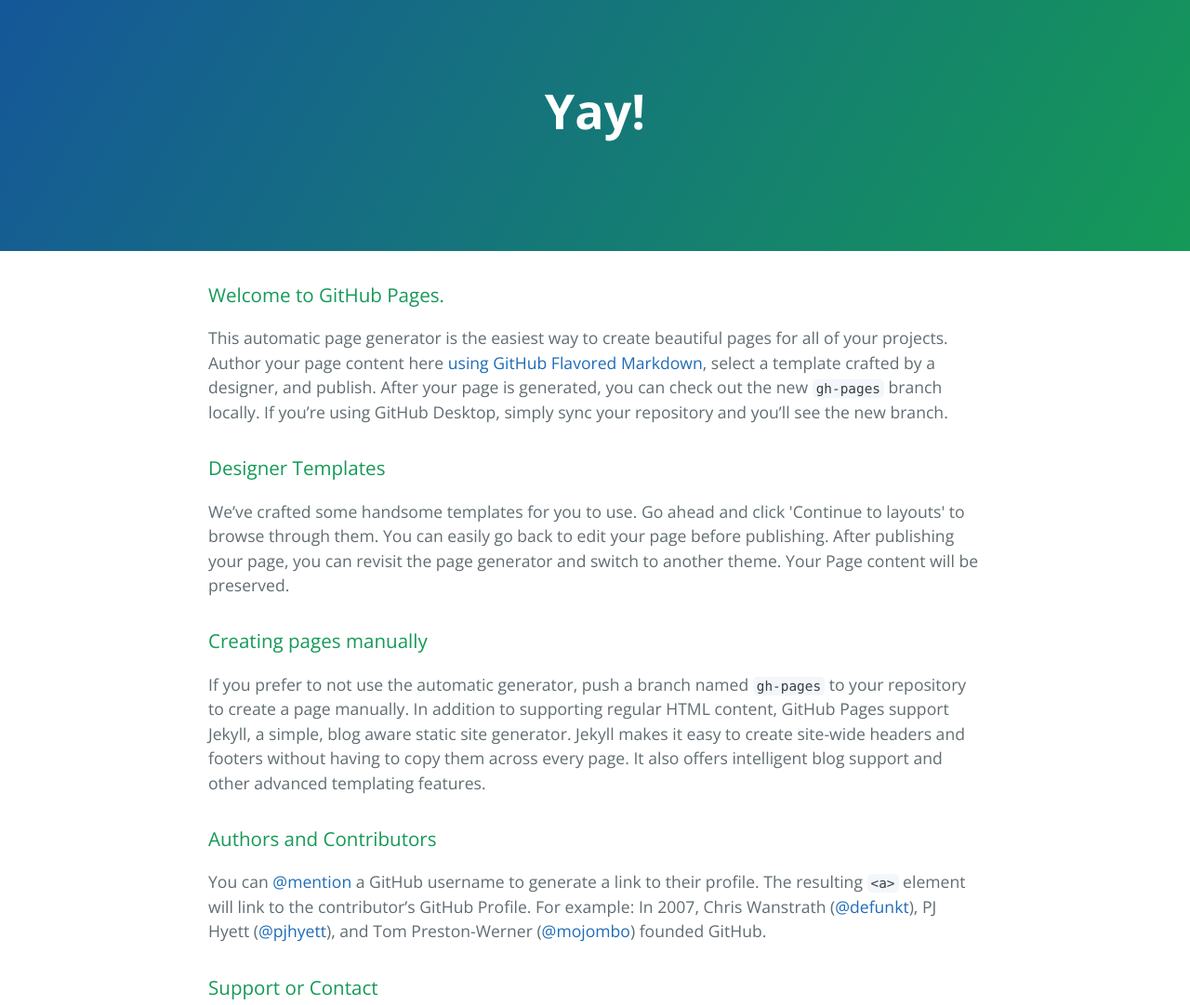
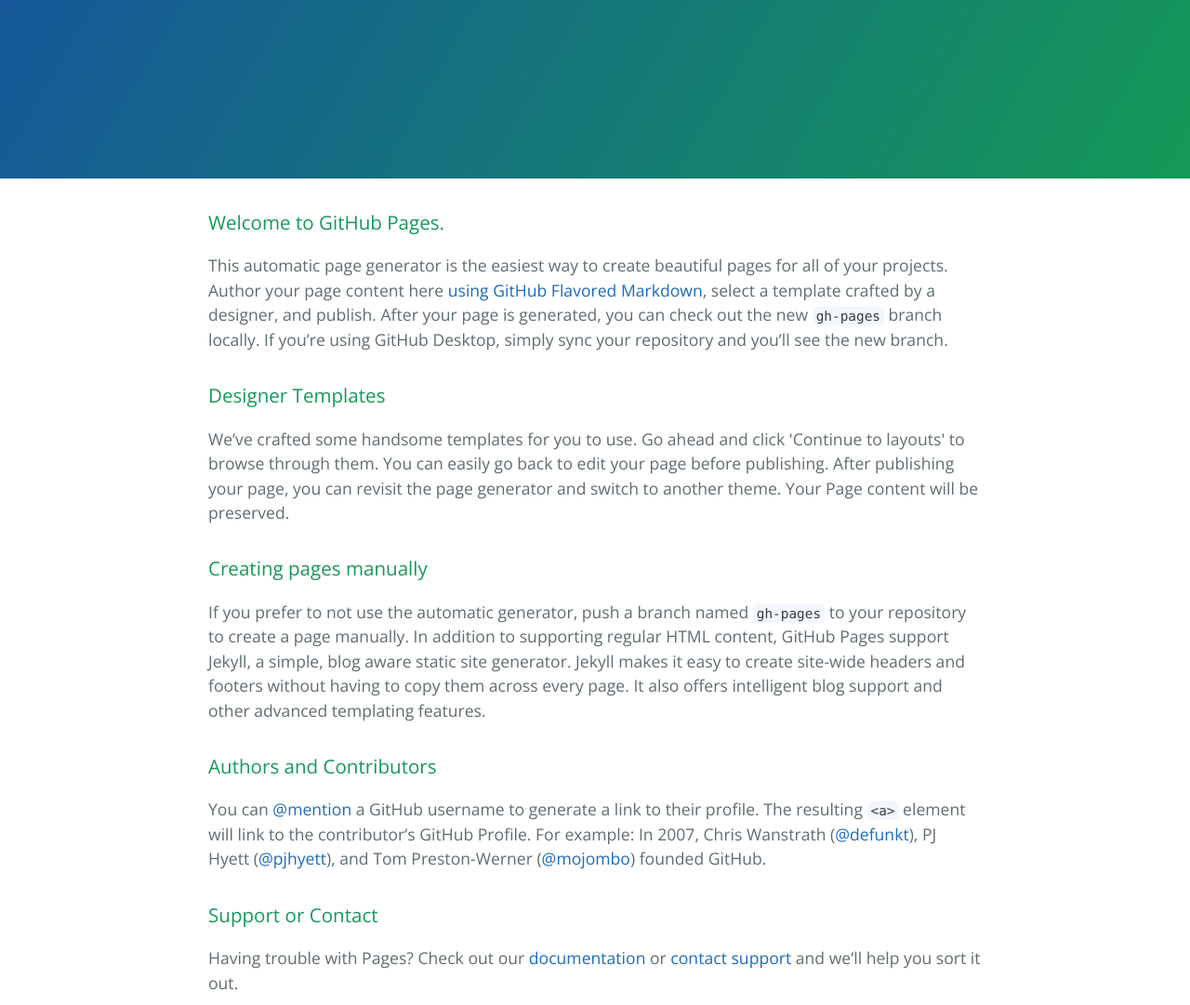
Before and after one commit to nicwon/nicwon.github.io, a plain HTML site: page index.html in a window 1280 px wide. Shown: the top 1081 px of the page at 93% size. Drawn offline with nearby package versions, Linux system fonts and the light colour scheme.

Commit message:
Update index.html

```diff
--- a/index.html
+++ b/index.html
@@ -11,7 +11,7 @@
   </head>
   <body>
     <section class="page-header">
-      <h1 class="project-name">Yay!</h1>
+      <h1 class="project-name"> </h1>
       <h2 class="project-tagline"></h2>
     </section>
 
```
